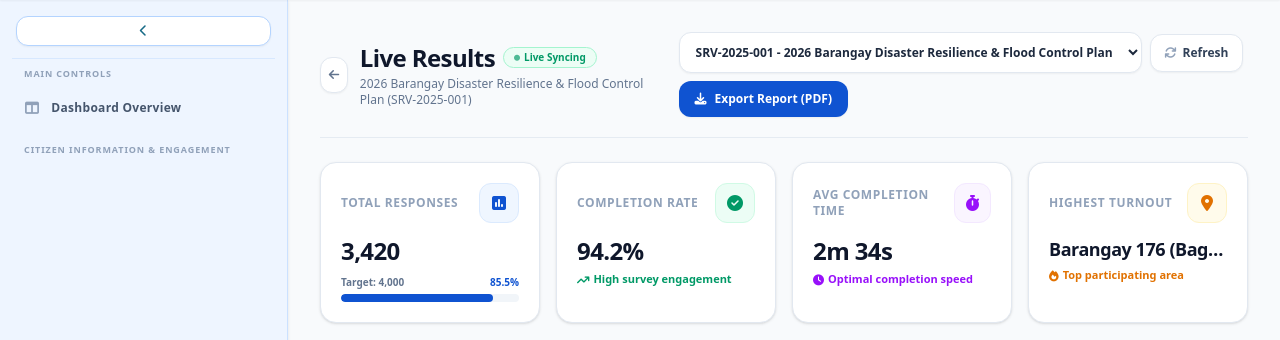
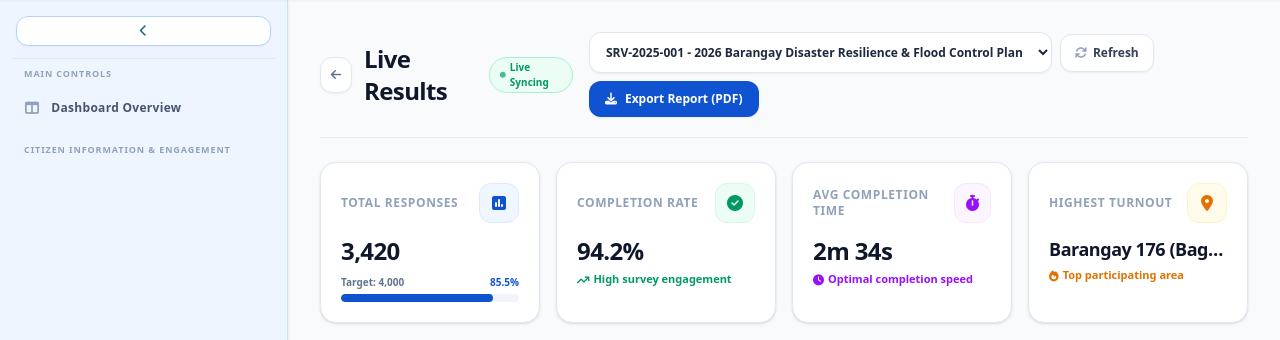
Before and after one commit to Danneee-x/civentral-citizen-information-and-engagement, a PHP site: page /pages/public-consultation/live-results.php in a window 1280 px wide. Shown: the part 80-420 px from the top of the page. Run offline with PHP 8.4, Linux system fonts and the light colour scheme; data that the repository does not hold is empty.

Commit message:
Update live-results.php header layout

```diff
--- a/pages/public-consultation/live-results.php
+++ b/pages/public-consultation/live-results.php
@@ -131,7 +131,6 @@ $currentSurvey = $surveys[$selectedSurveyId] ?? $surveys['SRV-2025-001'];
                         <i class="fa-solid fa-circle text-[6px] animate-pulse"></i> Live Syncing
                     </span>
                 </div>
-                <p id="headerSurveySubtitle" class="text-xs text-slate-500 font-medium mt-0.5"><?php echo htmlspecialchars($currentSurvey['title']); ?> (<?php echo $currentSurvey['id']; ?>)</p>
             </div>
         </div>
 
```
